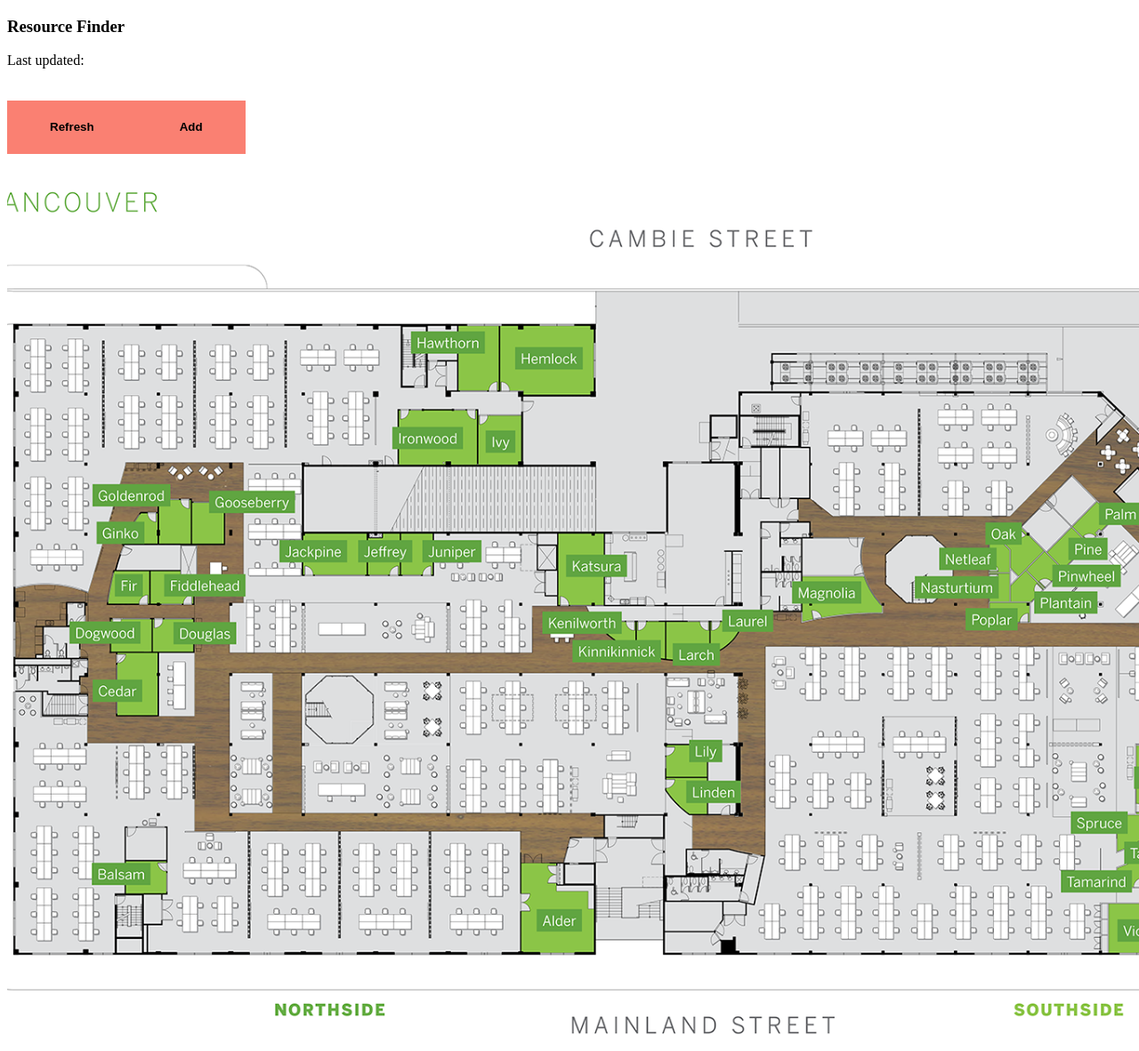
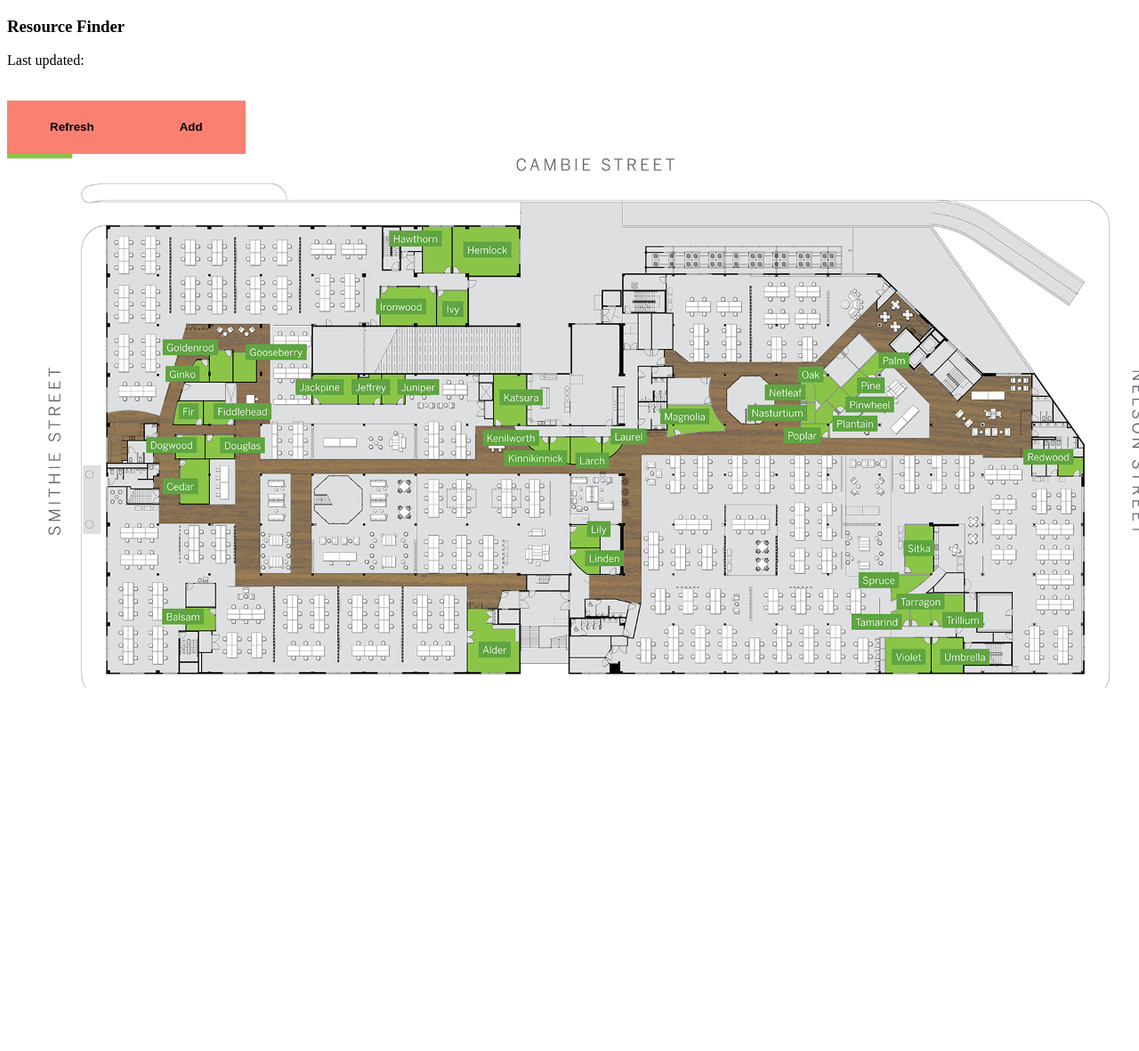
Before and after one commit to keypointt/ControlLED, a Flask app: page / in a window 1280 px wide; the page is wider, and only the part inside the window is pictured. Shown: that part at 89% size. After the commit the page ends 773 px from the top of that part, so only its background shows below. Run offline with Flask 2, Linux system fonts and the light colour scheme; some libraries are stand-ins or nearby versions.

Commit message:
css change

```diff
--- a/static/style.css
+++ b/static/style.css
@@ -1,10 +1,13 @@
 #main {
-	width: 1500px;
-	height: 1000px;
 	background-image: url(vdc_3rd_floor.png);
 	background-size: cover;
 	background-repeat: no-repeat;
 	background-position: center center;
+	height: 75%;
+    max-height: 100%;
+    overflow: auto;
+    width:100%;
+
 }
 
 button {
@@ -29,3 +32,14 @@
 	background: green;
 	position: absolute;
 }
+
+html{
+    overflow:hidden;
+    height: 100%;
+    max-height: 100%;
+}
+body {
+    height: 100%;
+    max-height: 100%;
+    width: 100%;
+}
```
